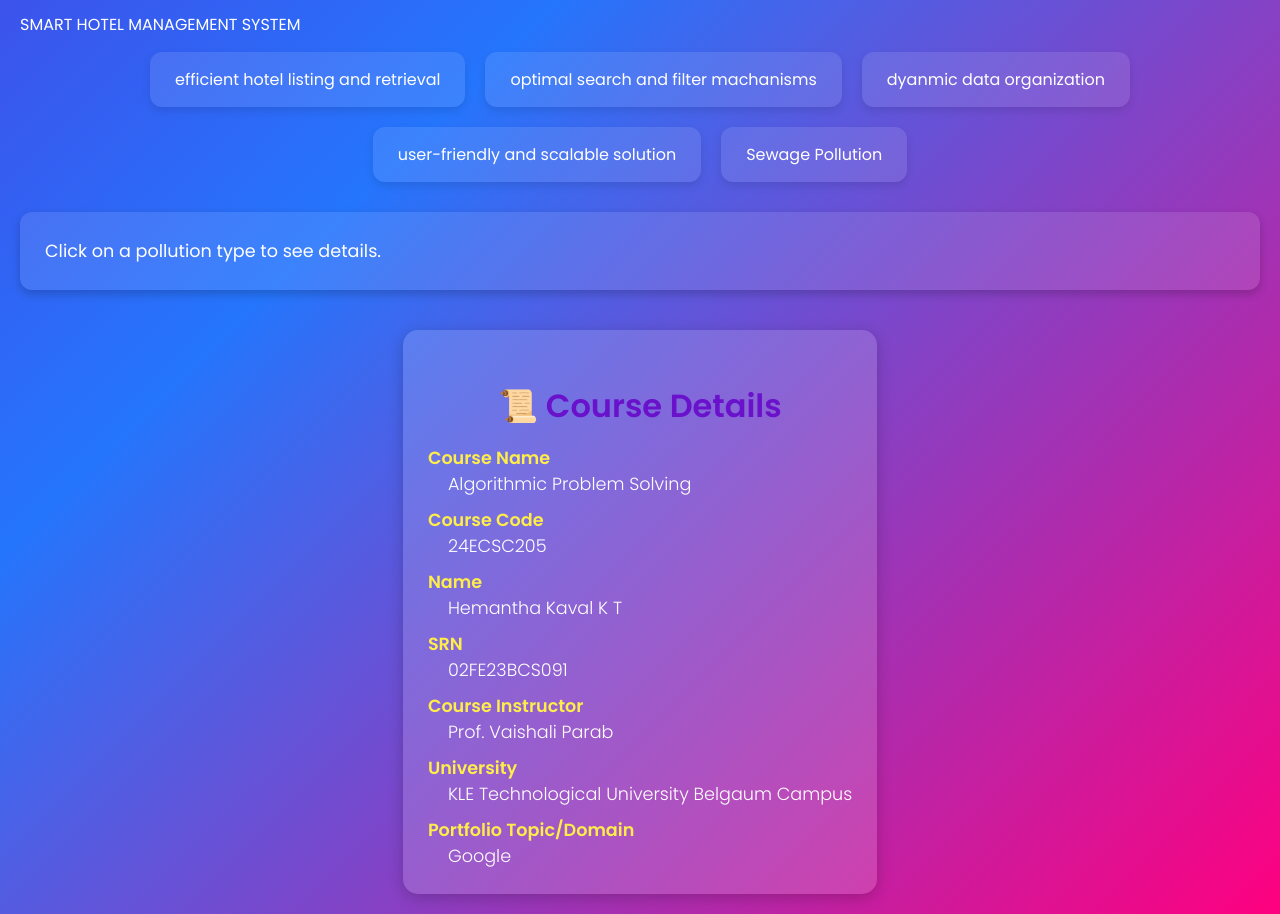
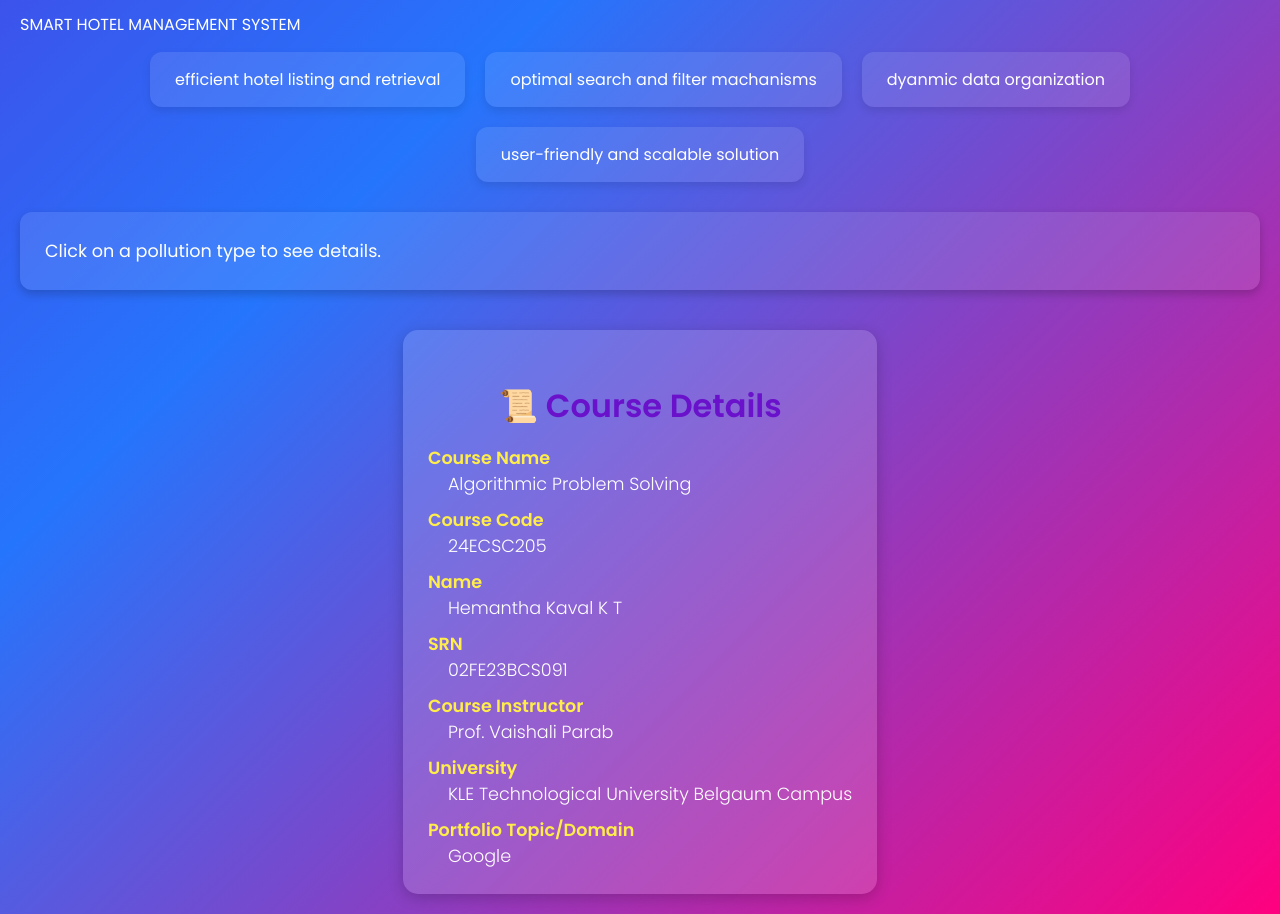
Before and after one commit to manju02123/SMART-HOTEL-MANAGEMENT-SYSTEM, a plain HTML site: page index.html in a window 1280 px wide. Shown: the part 1080-1994 px from the top of the page. Drawn offline with Linux system fonts and the light colour scheme.

Commit message:
Update index.html

```diff
--- a/index.html
+++ b/index.html
@@ -224,7 +224,7 @@
             <div class="menu-item" onclick="showContent('soil')">optimal search and filter machanisms</div>
             <div class="menu-item" onclick="showContent('land')">dyanmic data organization</div>
             <div class="menu-item" onclick="showContent('water')">user-friendly and scalable solution</div>
-            <div class="menu-item" onclick="showContent('sewage')">Sewage Pollution</div>
+
         </div>
         <div id="contentBox" class="content-box">Click on a pollution type to see details.</div>
     </div>
```
